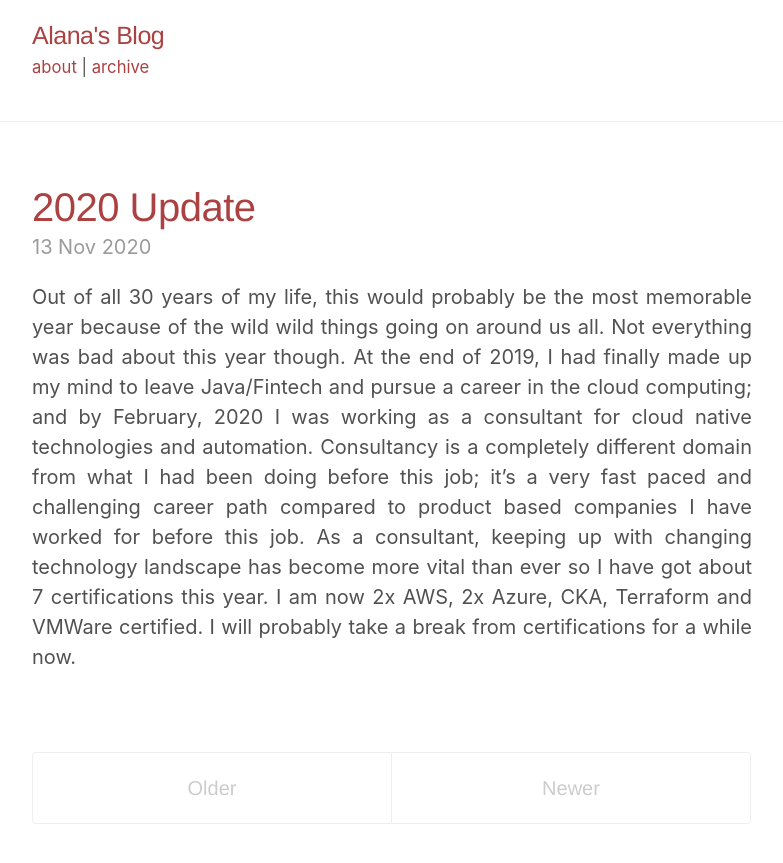
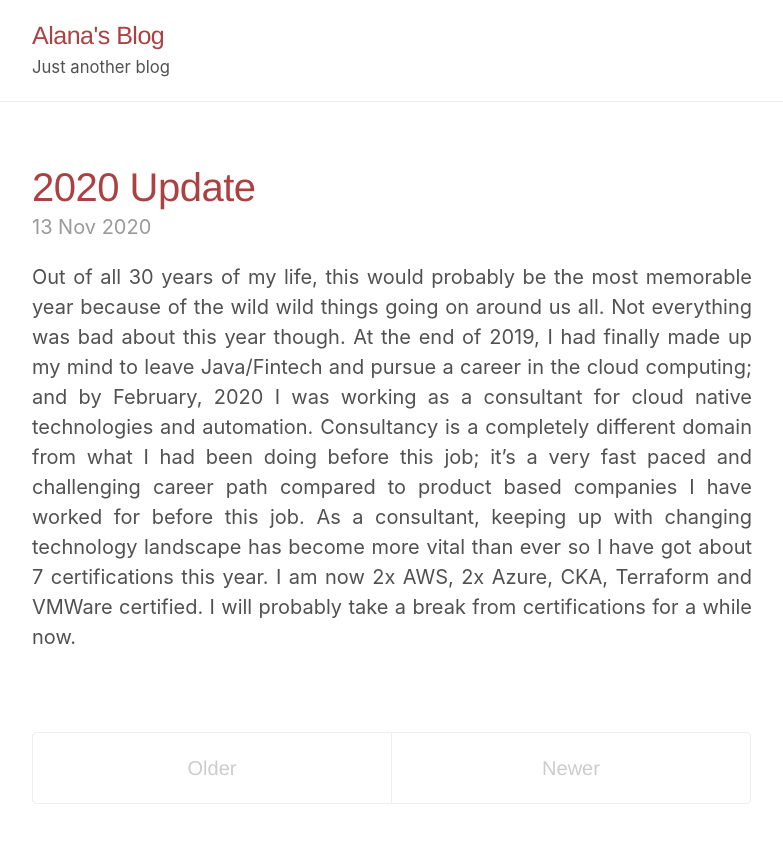
Before and after one commit to Key-Puncher/key-puncher.github.io, a Jekyll site: the page built from index.html, in a window 1280 px wide. Shown: the top 863 px of the page, without its empty margins (248-1031 px from the left). Built offline with Jekyll 4.4.1, drawn with Linux system fonts in a browser that asks for light colours; the list of posts is cut into pages by our own code.

Commit message:
Update _config.yml

```diff
--- a/_config.yml
+++ b/_config.yml
@@ -8,7 +8,7 @@ permalink:           pretty
 
 # Setup
 title:               Alana's Blog
-tagline:             <a href="/about">about</a> | <a href="/archives">archive</a></p>
+tagline:             "Just another blog"
 description:         How do I do this again?
 url:                 https://key-puncher.github.io
 baseurl:             /
```
